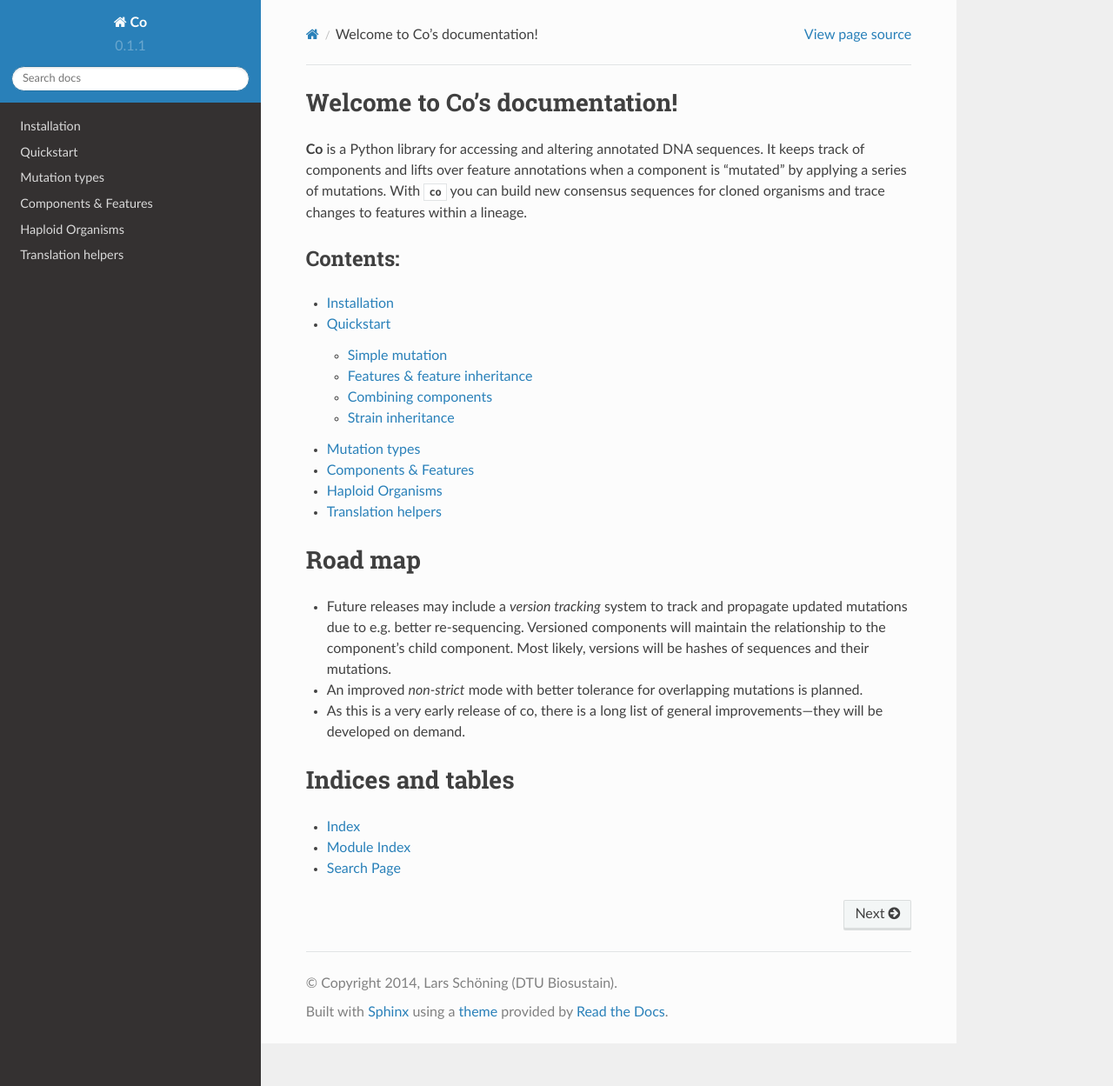
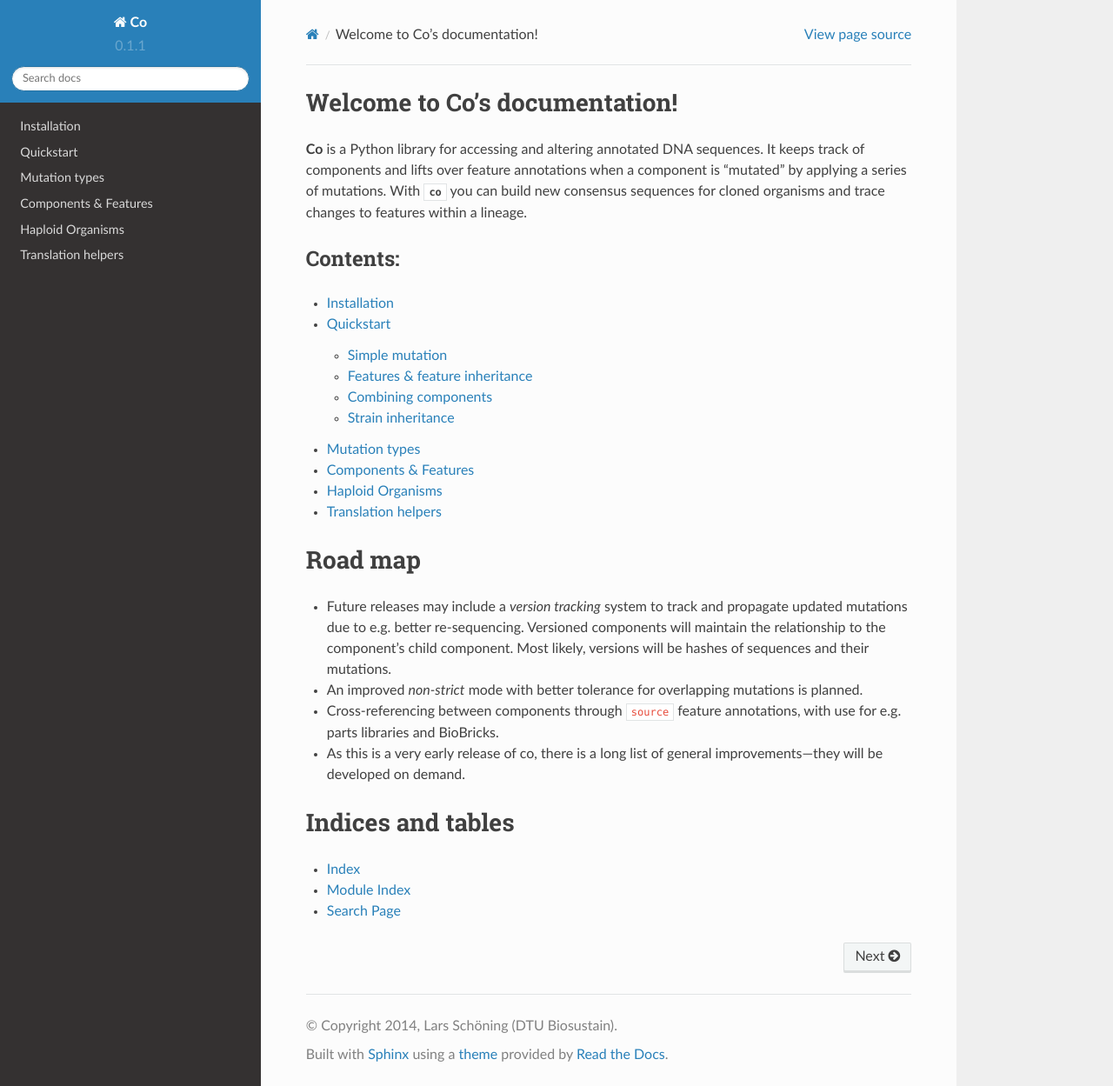
Before and after one commit to biosustain/co, a Sphinx documentation site: the page built from docs/index.rst, in a window 1280 px wide and 1249 px high. Shown: the whole window at 87% size. Built offline with Sphinx 7.4.7 and the Read the Docs theme 2.0.0, drawn with Linux system fonts in a browser that asks for light colours.

Commit message:
Add note about "source" feature component linking in Road-map

```diff
--- a/docs/index.rst
+++ b/docs/index.rst
@@ -32,6 +32,8 @@ Road map
   better re-sequencing. Versioned components will maintain the relationship to the component's child component. Most
   likely, versions will be hashes of sequences and their mutations.
 - An improved `non-strict` mode with better tolerance for overlapping mutations is planned.
+- Cross-referencing between components through ``source`` feature annotations, with use for e.g. parts libraries
+  and BioBricks.
 - As this is a very early release of co, there is a long list of general improvements---they
   will be developed on demand.
 
```
